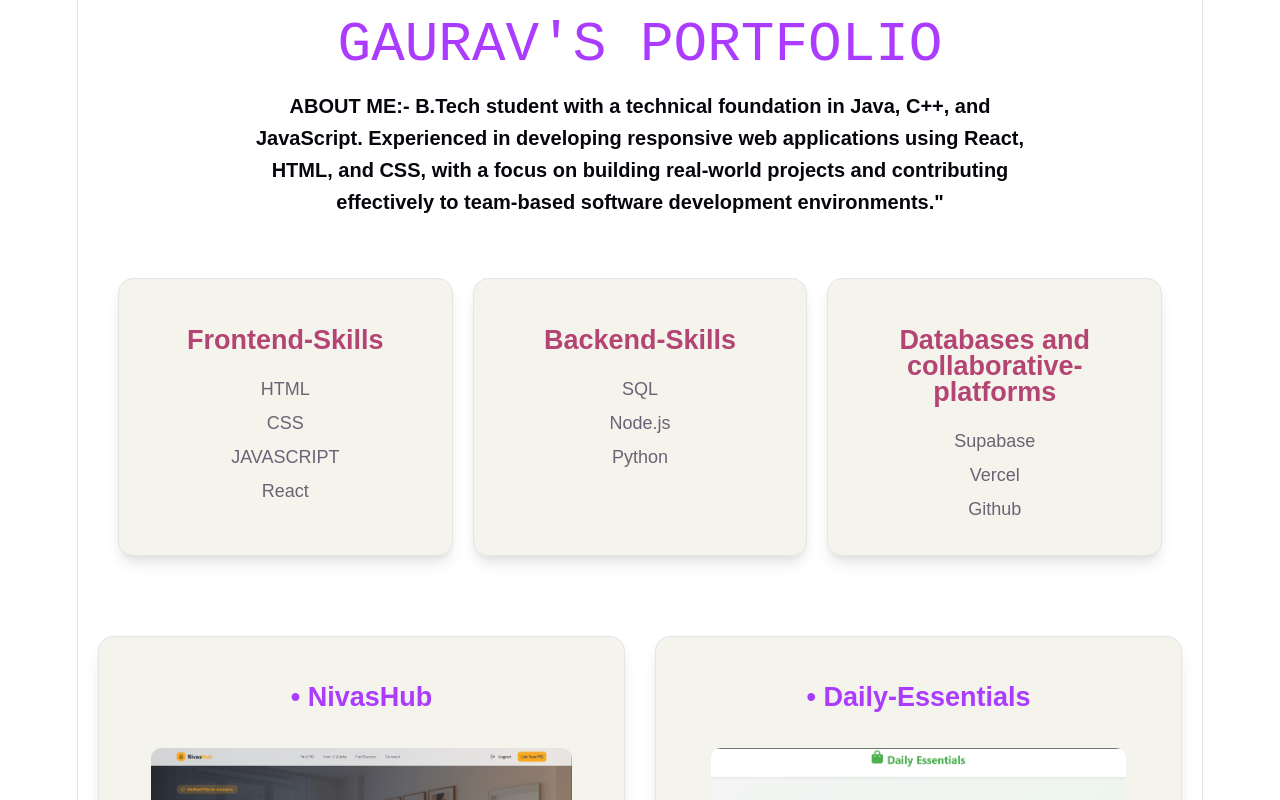
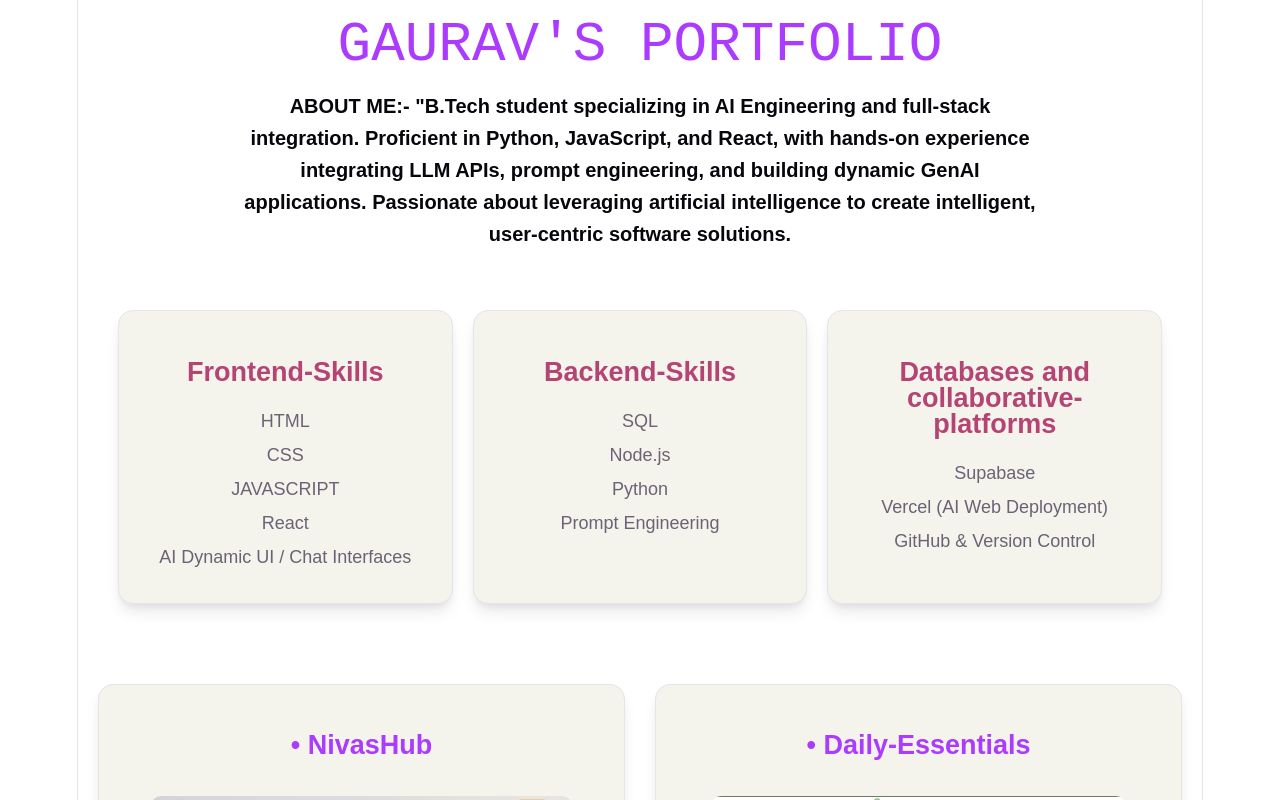
Before and after one commit to Gaurav-00001/Portfolio, a React (Vite) app: page / in a window 1280 px wide. Shown: the top 800 px of the page. Built offline with nearby package versions, Linux system fonts and the light colour scheme.

Commit message:
Update App.jsx

```diff
--- a/src/App.jsx
+++ b/src/App.jsx
@@ -12,7 +12,7 @@
       <h1> GAURAV'S PORTFOLIO</h1>
      <div className='about-me'>
     <p>ABOUT ME:-
-     B.Tech student with a technical foundation in Java, C++, and JavaScript. Experienced in developing responsive web applications using React, HTML, and CSS, with a focus on building real-world projects and contributing effectively to team-based software development environments."</p>
+    "B.Tech student specializing in AI Engineering and full-stack integration. Proficient in Python, JavaScript, and React, with hands-on experience integrating LLM APIs, prompt engineering, and building dynamic GenAI applications. Passionate about leveraging artificial intelligence to create intelligent, user-centric software solutions.</p>
   </div>
     <div className='Skills'>
 
@@ -23,6 +23,7 @@
       <li>CSS</li>
       <li>JAVASCRIPT</li>
       <li>React</li>
+     <li>AI Dynamic UI / Chat Interfaces</li>
     </ul>
   </div>
 
@@ -33,6 +34,7 @@
       <li>SQL</li>
       <li>Node.js</li>
       <li>Python</li>
+     <li>Prompt Engineering</li>
     </ul>
   </div>
 
@@ -41,8 +43,8 @@
     <h2 id='Database'>Databases and collaborative-platforms</h2>
     <ul>
       <li>Supabase</li>
-      <li>Vercel</li>
-      <li>Github</li>
+      <li>Vercel (AI Web Deployment)</li>
+      <li>GitHub & Version Control</li>
     </ul>
   </div>
   </div>
```
